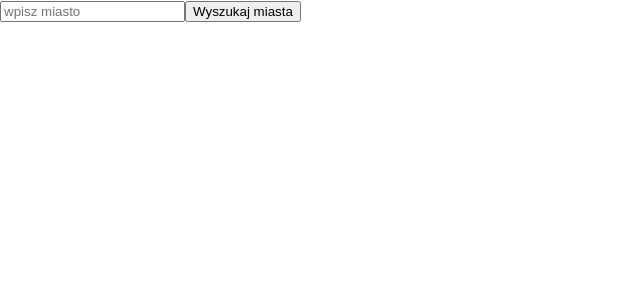
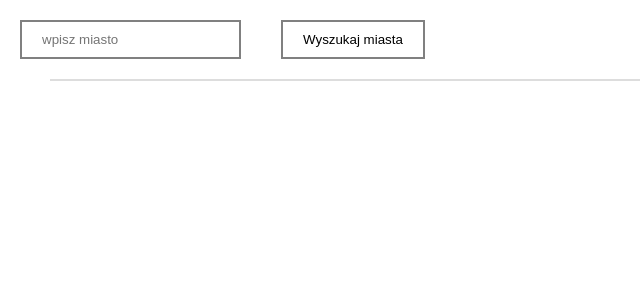
Before and after one commit to irekM/WeatherAPI_React, a React (Create React App) app: page / in a window 1280 px wide. Shown: the top 300 px of the page, without its empty margins (0-640 px from the left). Built offline with nearby package versions, Linux system fonts and the light colour scheme.

Commit message:
adding styles

```diff
--- a/src/components/App.css
+++ b/src/components/App.css
@@ -0,0 +1,17 @@
+.App input, .App button {
+    margin: 20px;
+    padding: 10px 20px;
+    border: 2px solid gray;
+    background-color: white;
+    transition: .3s;
+}
+
+App button{
+    cursor: pointer;
+}
+
+.App button:hover {
+    background-color: black;
+    color: white;
+    border-color: black;
+}
--- /dev/null
+++ b/src/components/Result.css
@@ -0,0 +1,14 @@
+.result {
+    margin-left: 50px;
+    margin-right: 50px;
+    padding-top: 20px;
+    border-top: 2px solid #ddd;
+}
+
+.result h3, .result h4 {
+    font-weight: normal;
+}
+
+.result em{
+    font-weight: bold;
+}
--- a/src/components/Result.js
+++ b/src/components/Result.js
@@ -1,4 +1,5 @@
 import React from 'react';
+import './Result.css';
 
 const Result = props => {
 
@@ -11,14 +12,15 @@ const Result = props => {
         const sunriseTime = new Date(sunrise * 1000).toLocaleTimeString();
         const sunsetTime = new Date(sunset * 1000).toLocaleTimeString();
         content = (
-            <div><h3>Wyniki wyszukiwania dla <em>{city}</em></h3>
+            <>
+            <h3>Wyniki wyszukiwania dla <em>{city}</em></h3>
             <h4>Dane dla dnia i godziny: {date}</h4>
             <h4>Aktualna temperatura: {temp} &#176;C</h4>
             <h4>Wschód słońca dzisiaj o {sunriseTime}</h4>
             <h4>Zachód słońca dzisiaj o {sunsetTime}</h4>
             <h4>Aktualna siła wiatru {wind} m/s</h4>
             <h4> Aktualne ciśnienie {pressure} hPa</h4>
-            </div>
+            </>
         )
     }
 
```
